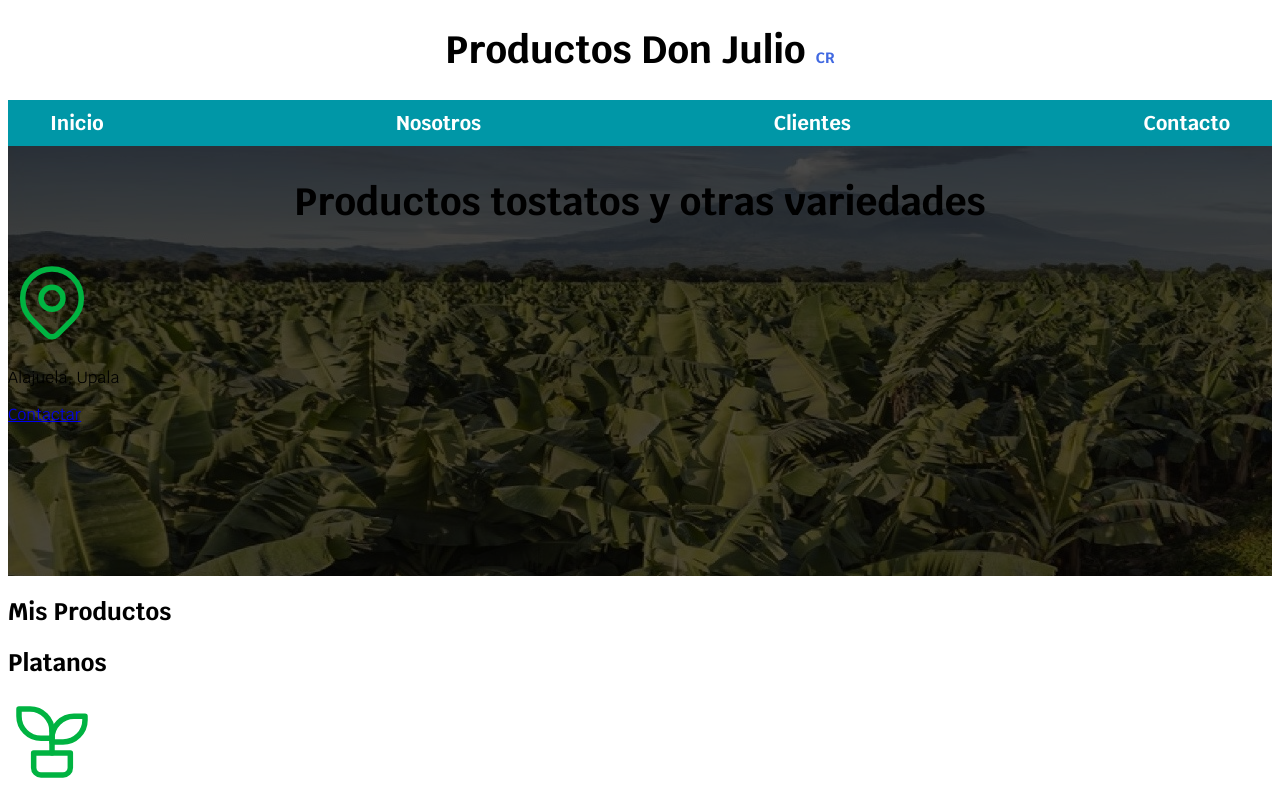
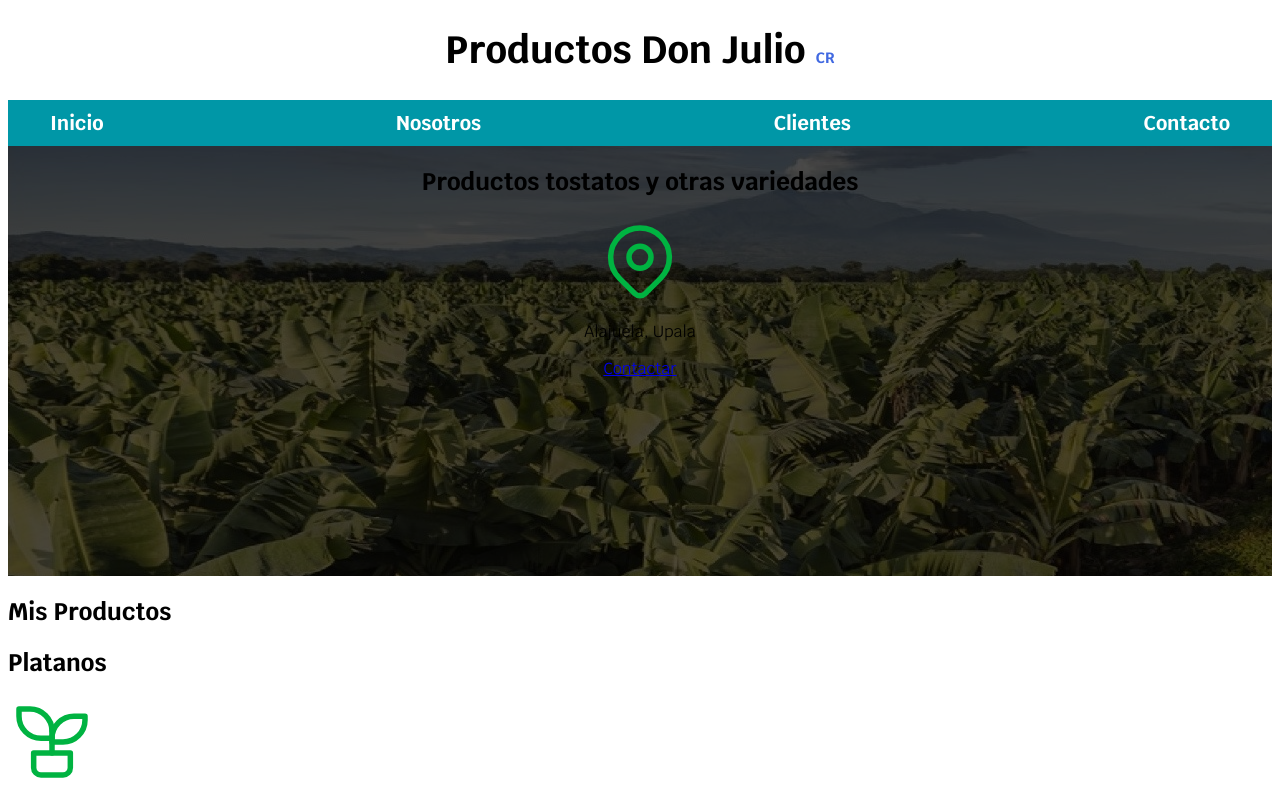
Before and after one commit to souldsoldiergat/myPorfolio, a plain HTML site: page index.html in a window 1280 px wide. Shown: the top 800 px of the page. Drawn offline with Linux system fonts and the light colour scheme.

Commit message:
SouldSoldierGat (#2)
* Revert "cambioTitulo"

This reverts commit b70edb7d86b0c738904c0359e95ff299ee80898b.

* CambioTitulo

Actualización de diseño

```diff
--- a/css/styles.css
+++ b/css/styles.css
@@ -7,7 +7,7 @@
     --secundario: #0097A7;
     --gris: #757575;
 }
-
+/*box sizing permite implementarse a todos los elementos mediante *,* */
 html {
     font-size: 62.5%;
     box-sizing: border-box;
@@ -69,15 +69,21 @@ body{
 .hero {
     background-image: url(../img/Banana_plantain_in_Costa_Rica_h.jpg);
     background-repeat: no-repeat;
+
    height: 430px;
    padding: 20px;
    position: relative;
 }
 .contenido-hero{
     position: absolute;
-    background-color: rgba( 0,0,0, .7);
+    background-color: rgba( 0,0,0, .7);/*Anterior*/
+    background-color: rgb( 0 0 0 / 70%);/*Algunos navegadores no soportan esta nueva funcion por lo que se deja*/
     bottom: 0;
     left: 0;
     top: 0;
     right: 0;
+
+    display: flex;
+    flex-direction: column;
+    align-items: center;
 }
--- a/index.html
+++ b/index.html
@@ -35,7 +35,7 @@
 
     <section class="hero">
         <div class="contenido-hero">
-            <h2 class="titulo">Productos tostatos y otras variedades</h2>
+          <h2>Productos tostatos y otras variedades</h2>
             <svg xmlns="http://www.w3.org/2000/svg" class="icon icon-tabler icon-tabler-map-pin" width="88" height="88" viewBox="0 0 24 24" stroke-width="1.5" stroke="#00b341" fill="none" stroke-linecap="round" stroke-linejoin="round">
                 <path stroke="none" d="M0 0h24v24H0z" fill="none"/>
                 <circle cx="12" cy="11" r="3" />
```
